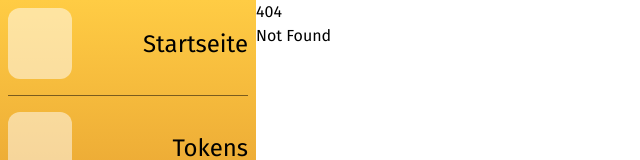
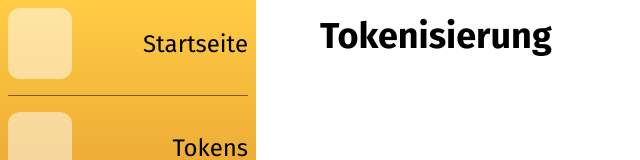
Before and after one commit to leo848/DEversAI, a SvelteKit app in the folder frontend/: page /tokenize in a window 1280 px wide. Before the commit this address had no page. Shown: the top 160 px of the page, without its empty margins (0-640 px from the left). Built offline with nearby package versions, Linux system fonts and the light colour scheme; some icons are missing.

Commit message:
Add tokenization stub page

```diff
--- /dev/null
+++ b/frontend/src/routes/tokenize/+page.svelte
@@ -0,0 +1,7 @@
+<script lang="ts">
+
+</script>
+
+<div class="m-4 flex flex-col gap-8 xl:mx-16">
+	<div class="text-4xl font-bold">Tokenisierung</div>
+</div>
```
